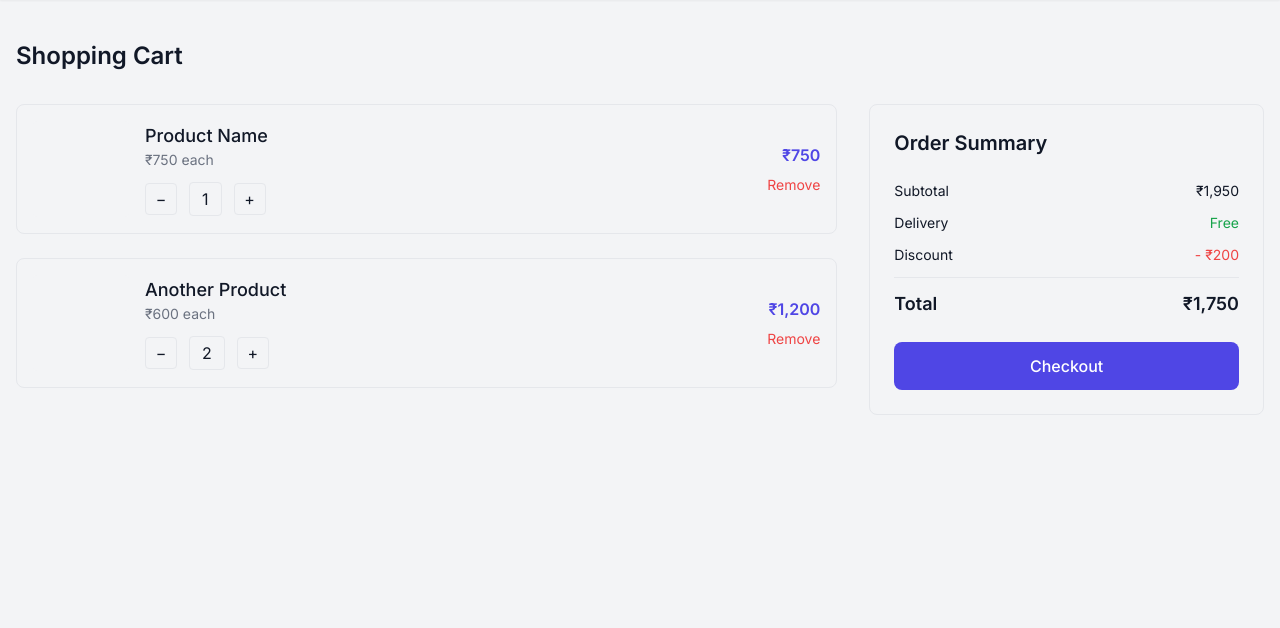
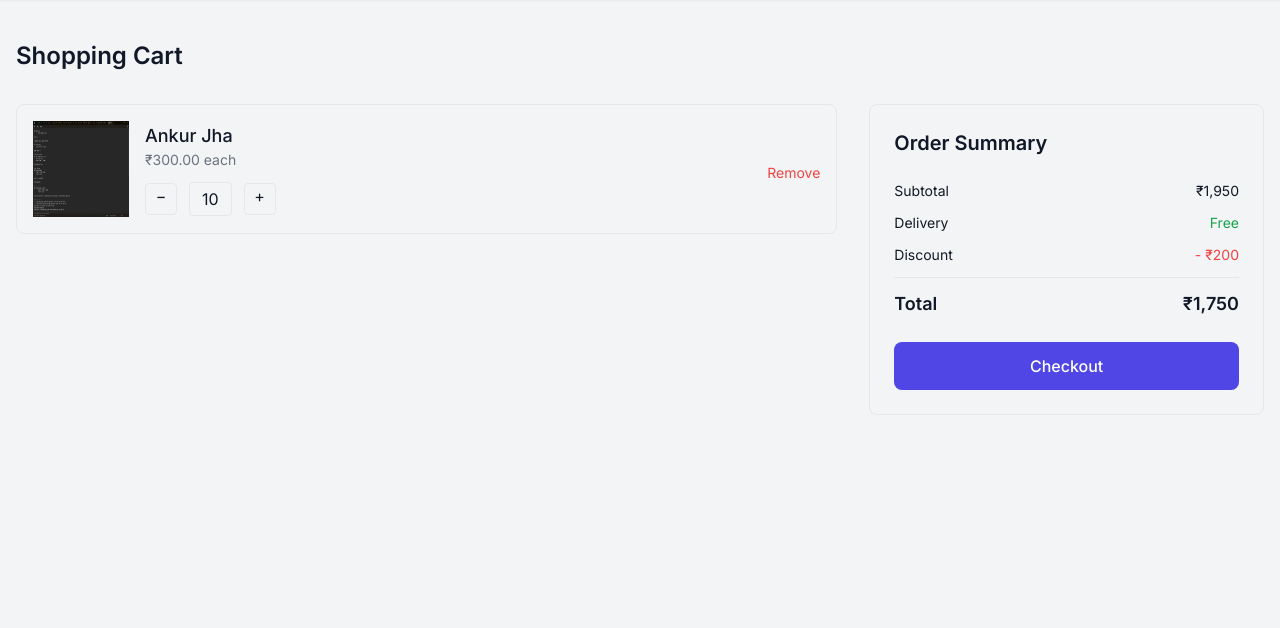
Before and after one commit to ankurjhaaa/eshop_django, a Django app: page /cart/ in a window 1280 px wide. Shown: the part 64-692 px from the top of the page. Run offline with Django 5.2, Linux system fonts and the light colour scheme; a user stored in the database is signed in; data comes from the database, SQL or seed files in the repository; tables that the repository leaves empty hold one stand-in row (values such as "Sample post"); some libraries are stand-ins or nearby versions.

Commit message:
Refactor code structure for improved readability and maintainability

```diff
--- a/eshop/eshop/urls.py
+++ b/eshop/eshop/urls.py
@@ -1,5 +1,5 @@
 from django.contrib import admin
-from django.urls import path
+from django.urls import path,include
 from eshopapp.views import (
     homepage,
     loginpage,
@@ -8,7 +8,9 @@ from eshopapp.views import (
     productview,
     cartpage,
     shoppage,
-    wishlistfunction
+    wishlistfunction,
+    cartFunction,
+    test_api
 )
 from django.conf import settings
 from django.conf.urls.static import static
@@ -22,5 +24,9 @@ urlpatterns = [
     path("view/<slug:slug>/", productview, name="productview"),
     path("cart/", cartpage, name="cart"),
     path("shop/", shoppage, name="shop"),
-    path("wishlistfunction/",wishlistfunction,name="wishlistfunction")
+    path("wishlistfunction/",wishlistfunction,name="wishlistfunction"),
+    path("cartFunction/",cartFunction,name="cartFunction"),
+    path('api/test/',test_api),
+    path("api/", include("eshopapp.urls"))
+
 ] + static(settings.MEDIA_URL, document_root=settings.MEDIA_ROOT)
--- a/eshop/eshopapp/models.py
+++ b/eshop/eshopapp/models.py
@@ -1,6 +1,6 @@
 from django.db import models
 from django.conf import settings
-
+from django.contrib.auth.models import User
 # Create your models here.
 
 
@@ -39,3 +39,14 @@ class Wishlist(models.Model):
     product_id = models.ForeignKey(
         Product, on_delete=models.CASCADE, related_name="product"
     )
+
+
+class Cart(models.Model):
+    poduct_id = models.ForeignKey(
+        Product, on_delete=models.CASCADE, related_name="product_id"
+    )
+    user_id = models.ForeignKey(
+        User,on_delete=models.CASCADE,related_name="user"
+    )
+    status = models.CharField(max_length=200)
+    qty = models.IntegerField()
--- a/eshop/eshopapp/templates/public/cart.html
+++ b/eshop/eshopapp/templates/public/cart.html
@@ -12,51 +12,33 @@
     <div class="grid grid-cols-1 lg:grid-cols-3 gap-8">
       <!-- LEFT: Cart Items -->
       <div class="lg:col-span-2 space-y-6">
-        <!-- Cart Item -->
+        {% for cartProduct in cartProducts %}
           <div class="flex gap-4 border rounded-lg p-4 items-center">
             <!-- Image -->
-          <div class="w-24 h-24 bg-gray-100 rounded"></div>
+            <div class="w-24 h-24 bg-gray-100 rounded">
+              <img src="{{cartProduct.poduct_id.image.url}}" class="w-full h-full" alt="">
+            </div>
 
             <!-- Details -->
             <div class="flex-1">
-            <h3 class="font-medium text-lg">Product Name</h3>
-            <p class="text-sm text-gray-500">₹750 each</p>
+              <h3 class="font-medium text-lg">{{ cartProduct.poduct_id }}</h3>
+              <p class="text-sm text-gray-500">₹{{cartProduct.poduct_id.selling_price}} each</p>
 
               <!-- Quantity Controls -->
               <div class="flex items-center gap-3 mt-3">
-              <button class="w-8 h-8 border rounded hover:bg-gray-100">−</button>
-              <span class="px-3 py-1 border rounded">1</span>
-              <button class="w-8 h-8 border rounded hover:bg-gray-100">+</button>
+                <a href="{% url 'cartFunction' %}?product_id={{ cartProduct.poduct_id.id }}&action=minus" class="w-8 h-8 border rounded hover:bg-gray-100 text-center">−</a>
+                <span class="px-3 py-1 border rounded">{{ cartProduct.qty }}</span>
+                <a href="{% url 'cartFunction' %}?product_id={{ cartProduct.poduct_id.id }}&action=plus" class="w-8 h-8 border rounded hover:bg-gray-100 text-center">+</a>
               </div>
             </div>
 
             <!-- Price + Remove -->
             <div class="text-right">
-            <p class="font-semibold text-indigo-600">₹750</p>
+              {% comment %} <p class="font-semibold text-indigo-600">₹{{cartProduct.poduct_id.selling_price }}</p> {% endcomment %}
               <button class="text-sm text-red-500 hover:underline mt-2">Remove</button>
             </div>
           </div>
-
-        <!-- Cart Item -->
-        <div class="flex gap-4 border rounded-lg p-4 items-center">
-          <div class="w-24 h-24 bg-gray-100 rounded"></div>
-
-          <div class="flex-1">
-            <h3 class="font-medium text-lg">Another Product</h3>
-            <p class="text-sm text-gray-500">₹600 each</p>
-
-            <div class="flex items-center gap-3 mt-3">
-              <button class="w-8 h-8 border rounded hover:bg-gray-100">−</button>
-              <span class="px-3 py-1 border rounded">2</span>
-              <button class="w-8 h-8 border rounded hover:bg-gray-100">+</button>
-            </div>
-          </div>
-
-          <div class="text-right">
-            <p class="font-semibold text-indigo-600">₹1,200</p>
-            <button class="text-sm text-red-500 hover:underline mt-2">Remove</button>
-          </div>
-        </div>
+        {% endfor %}
       </div>
 
       <!-- RIGHT: Order Summary -->
--- a/eshop/eshopapp/templates/public/home.html
+++ b/eshop/eshopapp/templates/public/home.html
@@ -63,7 +63,7 @@
 
             <div class="flex items-center justify-between">
               <span class="font-bold text-indigo-600">₹{{ product.selling_price }}</span>
-              <button class="bg-indigo-600 text-white px-3 py-1.5 text-sm rounded-md hover:bg-indigo-700">Add</button>
+              <a href="{% url 'cartFunction' %}?product_id={{ product.id }}&action=plus" class="bg-indigo-600 text-white px-3 py-1.5 text-sm rounded-md hover:bg-indigo-700">Add</a>
             </div>
           </div>
         </div>
--- /dev/null
+++ b/eshop/eshopapp/urls.py
@@ -0,0 +1,14 @@
+from django.urls import path,include
+from rest_framework.routers import DefaultRouter
+from .views import ProductViewSet,CategoryViewSet
+
+router=DefaultRouter()
+router.register(r"products",ProductViewSet,basename="productView")
+router.register(r"categories",CategoryViewSet,basename="categoryView")
+urlpatterns = [
+
+    path("products",include(router.urls)),
+    path("categories",include(router.urls)),
+
+
+]
--- a/eshop/eshopapp/views.py
+++ b/eshop/eshopapp/views.py
@@ -1,7 +1,11 @@
 from django.shortcuts import render, redirect, HttpResponse
-from .models import Category, Product, Wishlist
+from .models import Category, Product, Wishlist, Cart
 from django.contrib.auth.models import User
 from django.contrib.auth import authenticate, login, logout
+from rest_framework.decorators import api_view
+from rest_framework.response import Response
+from rest_framework import viewsets, permissions
+from .serializers import ProductSerializers, CategorySerializers
 
 
 # Create your views here.
@@ -11,12 +15,14 @@ def homepage(request):
     wishlist = []
 
     if request.user.is_authenticated:
-        wishlist = Wishlist.objects.filter(user_id = request.user).values_list('product_id_id',flat=True)
+        wishlist = Wishlist.objects.filter(user_id=request.user).values_list(
+            "product_id_id", flat=True
+        )
 
     return render(
         request,
         "public/home.html",
-        {"categories": categories, "products": products,"wishlist" : wishlist},
+        {"categories": categories, "products": products, "wishlist": wishlist},
     )
 
 
@@ -51,17 +57,24 @@ def logoutpage(request):
 
 
 def cartpage(request):
-    return render(request, "public/cart.html")
+    cartProducts = Cart.objects.filter(user_id=request.user)
+    return render(request, "public/cart.html", {"cartProducts": cartProducts})
 
 
 def productview(request, slug):
     product = Product.objects.filter(slug=slug).first()
     user_id = request.user
     isWishlist = Wishlist.objects.filter(user_id=user_id, product_id=product).first()
+    cart = Cart.objects.filter(poduct_id=product, user_id=user_id).first()
+    if cart:
+        cartQty = cart.qty
+    else:
+        cartQty = 0
+
     return render(
         request,
         "public/productview.html",
-        {"product": product, "isWishlist": isWishlist},
+        {"product": product, "isWishlist": isWishlist, "cartQty": cartQty},
     )
 
 
@@ -95,3 +108,45 @@ def wishlistfunction(request):
         Wishlist.objects.create(user_id=user_id, product_id=product)
 
     return redirect(request.META.get("HTTP_REFERER", "home"))
+
+
+def cartFunction(request):
+    product_id = request.GET.get("product_id")
+    product = Product.objects.filter(id=product_id).first()
+    action = request.GET.get("action")
+    user = request.user
+    checkIsCart = Cart.objects.filter(poduct_id=product_id, user_id=user).first()
+    if checkIsCart:
+        if action == "plus":
+            checkIsCart.qty += 1
+            checkIsCart.save()
+        elif action == "minus":
+            if checkIsCart.qty <= 1:
+                checkIsCart.delete()
+            else:
+                checkIsCart.qty -= 1
+                checkIsCart.save()
+
+    else:
+        if action == "plus":
+            Cart.objects.create(poduct_id=product, user_id=user, qty=1, status="cart")
+        else:
+            return redirect(request.META.get("HTTP_REFERER", "home"))
+    return redirect(request.META.get("HTTP_REFERER", "home"))
+
+
+@api_view(["GET"])
+def test_api(request):
+    return Response({"status": True, "message": "DRF working forst"})
+
+
+class ProductViewSet(viewsets.ModelViewSet):
+    queryset = Product.objects.all()
+    serializer_class = ProductSerializers
+    permission_classes = [permissions.AllowAny]
+
+
+class CategoryViewSet(viewsets.ModelViewSet):
+    queryset = Category.objects.all()
+    serializer_class = CategorySerializers
+    permission_classes = [permissions.AllowAny]
```
Also changed, not shown: eshop/eshop/settings.py (+12 -3 lines), eshop/eshopapp/serializers.py (added, +12 -0 lines), eshop/eshopapp/templates/public/productview.html (+12 -6 lines), eshop/eshopapp/migrations/0005_cart.py (added), eshop/eshopapp/migrations/0006_cart_qty.py (added), eshop/media/photos/Screenshot_2025-10-14_202741_IbSc0gi.png (added), eshop/media/photos/Screenshot_2025-10-14_232543_fFwlncL.png (added). Lines whose indentation alone changed are shown as unchanged.
